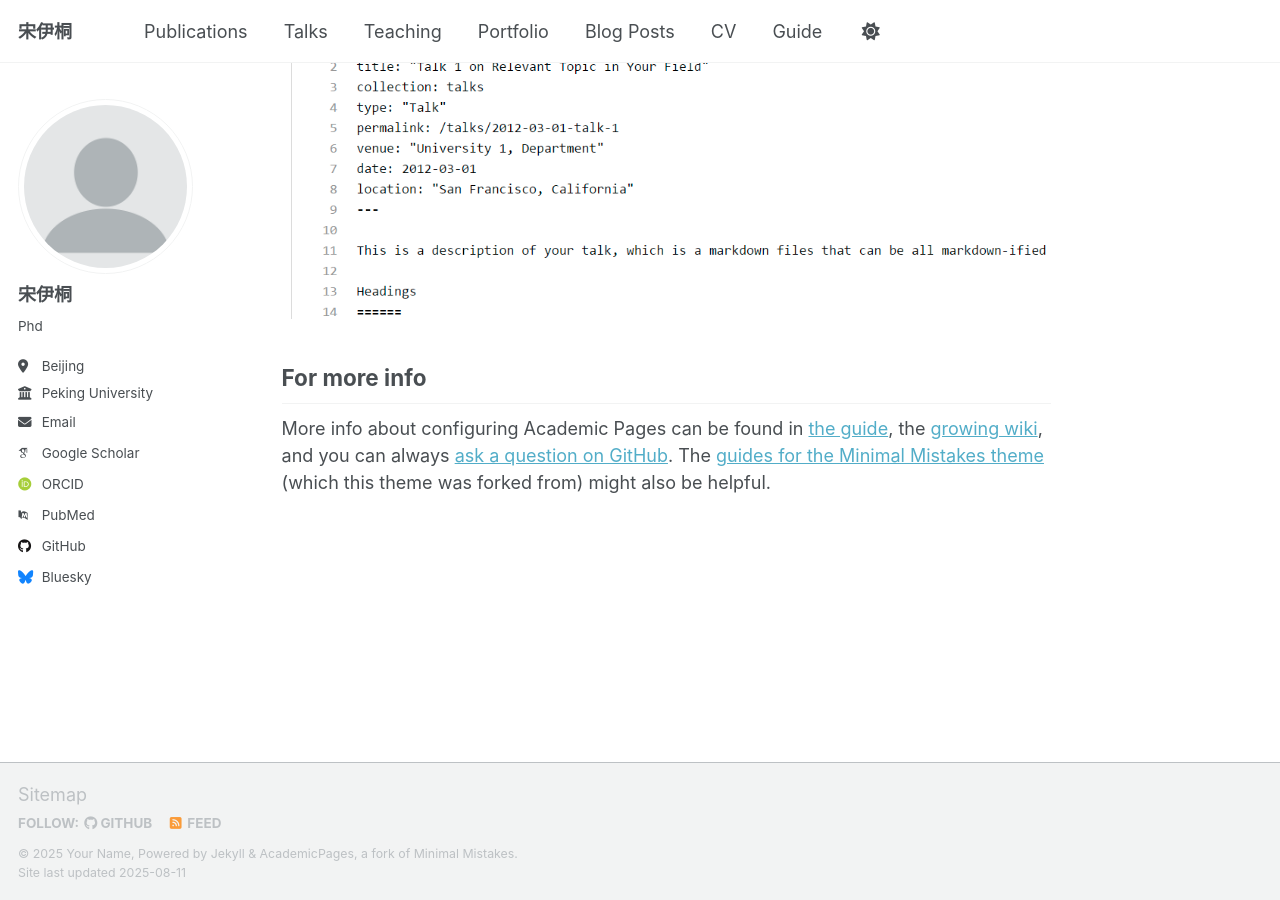
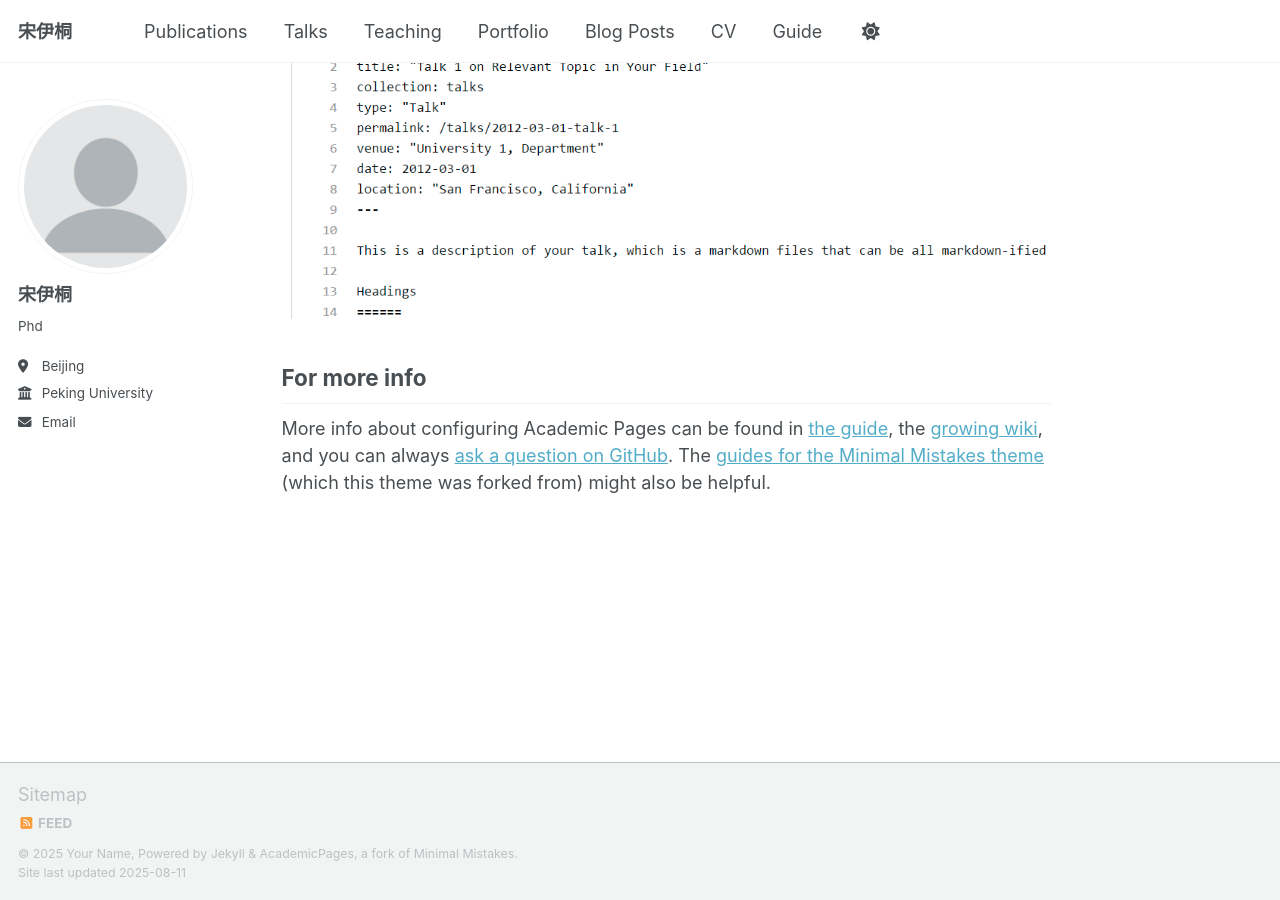
Before and after one commit to yitongSong-pku/yitongSong-pku.github.io, a Jekyll site: the page built from _pages/about.md, in a window 1280 px wide and 900 px high, scrolled down 2880 px. Built offline with Jekyll 4.4.1, drawn with Linux system fonts in a browser that asks for light colours; some web fonts are replaced; a script that is not in the unit is left out.

Commit message:
Update _config.yml

```diff
--- a/_config.yml
+++ b/_config.yml
@@ -7,7 +7,7 @@
 # server process.
 
 # Basic Site Settings
-locale                   : "en-US"
+locale                   : "CN"
 site_theme               : "default" # Currently available options are "default", "air"
 title                    : "宋伊桐"
 title_separator          : "-"
@@ -34,12 +34,9 @@ author:
   # Academic websites
   academia         : # URL
   arxiv            : # URL - Update with the correct link to your profile
-  googlescholar    : "https://scholar.google.com/citations?user=PS_CX0AAAAAJ"
   inspire-hep      : # URL
   impactstory      : # URL
-  orcid            : "http://orcid.org/yourorcidurl"
   semantic         : # URL
-  pubmed           : "https://www.ncbi.nlm.nih.gov/pubmed/?term=john+snow"
   researchgate     : # URL
   scopus           : # URL
 
@@ -47,13 +44,13 @@ author:
   bitbucket        : # Username - Update with your username on the site
   codepen          : # Username
   dribbble         : # Username
-  github           : "academicpages"
+  github           : #"academicpages"
   kaggle           : # Username
   stackoverflow    : # User number or user number and name (i.e., use "1" or "1/jeff-atwood")
 
   # Social media
   artstation       : # Username
-  bluesky          : "bsky.app" # Replace this with you Bluesky username
+  bluesky          : #"bsky.app" # Replace this with you Bluesky username
   facebook         : # Username
   flickr           : # Username
   foursquare       : # Username
```
